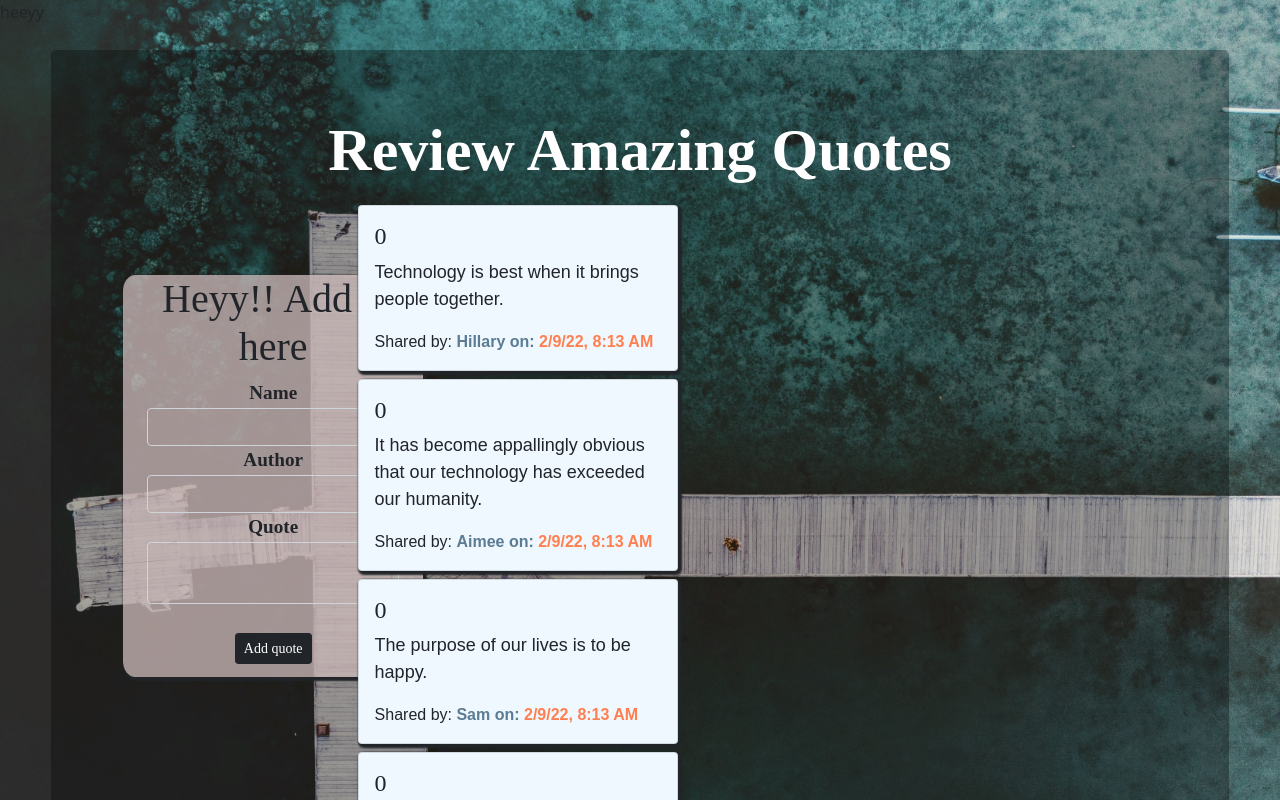
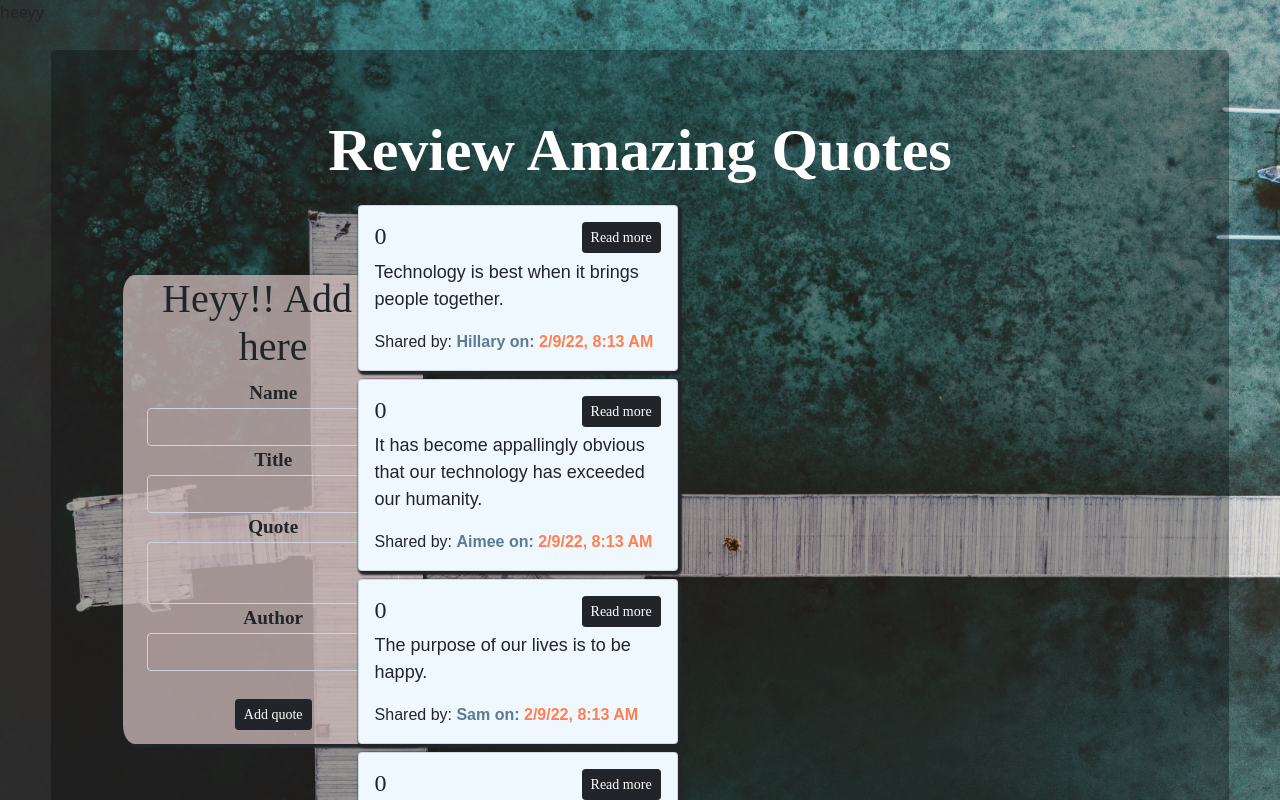
Before and after one commit to silvianjoki/Quotes-app, an Angular app: page / in a window 1280 px wide. Shown: the top 800 px of the page. Built offline with nearby package versions, Linux system fonts and the light colour scheme; a web font is replaced by a local one.

Commit message:
add quote title

```diff
--- a/src/app/details/details.component.html
+++ b/src/app/details/details.component.html
@@ -11,8 +11,8 @@
                 <div class="cards">
                     <div *ngFor="let quote  of sortQuotes; let i= index" class="card" style="width: 20rem;">
                     <div class="card-body">
-                        <h4 class="card-title"> {{quote.likes}}
-                            <!-- <button (click)="displayInfo(i)" class="btn btn-dark btn-sm" id="quotes-button">Read more</button> -->
+                        <h4 class="card-title" appHighlightQuote> {{quote.likes}}
+                            <button (click)="displayInfo(i)" class="btn btn-dark btn-sm" id="quotes-button">Read more</button>
                         </h4>
                         <p class="card-text"> {{quote.quote}}</p>
                         <app-upvote *ngIf="quote.showInfo" (isRead)="quoteDelete ($event, i)"></app-upvote>
--- a/src/app/details/details.component.ts
+++ b/src/app/details/details.component.ts
@@ -13,11 +13,11 @@ export class DetailsComponent implements OnInit {
 
   title = 'Review Amazing Quotes';
   quotes:Quotes[] = [
-    new Quotes ( 'Hillary',  'Technology is best when it brings people together.', 'Matt Mullenweg'),
-    new Quotes ( 'Aimee', 'It has become appallingly obvious that our technology has exceeded our humanity.', 'Albert Einstein'),
-    new Quotes ( 'Sam', 'The purpose of our lives is to be happy.', 'Dalai Lama'),
-    new Quotes ( 'Grace', 'Get busy living or get busy dying.', 'Stephen King'),
-    new Quotes ( 'Eve', 'Always focus on the work, rather than its reward.', 'Bravagad Gita')
+    new Quotes ( 'Hillary','Technology',  'Technology is best when it brings people together.', 'Matt Mullenweg'),
+    new Quotes ( 'Aimee','Tech', 'It has become appallingly obvious that our technology has exceeded our humanity.', 'Albert Einstein'),
+    new Quotes ( 'Sam', 'Life', 'The purpose of our lives is to be happy.', 'Dalai Lama'),
+    new Quotes ( 'Grace','Purpose', 'Get busy living or get busy dying.', 'Stephen King'),
+    new Quotes ( 'Eve', 'Life', 'Always focus on the work, rather than its reward.', 'Bravagad Gita')
   ];
 
 
--- a/src/app/form/form.component.html
+++ b/src/app/form/form.component.html
@@ -8,8 +8,8 @@
             <!-- <div [hidden]="name.valid" || name.pristine class="alert alert-danger"></div> -->
         </div>
         <div class="form-group">
-            <label for="author">Author</label>
-            <input type="text" id="author" required class="form-control" [(ngModel)]="author"  name="author"  required>
+            <label for="author">Title</label>
+            <input type="text" id="title" required class="form-control" [(ngModel)]="title"  name="title"  required>
             <!-- <div [hidden]="author.valid" || name.pristine class="alert alert-danger"></div> -->
         </div>
         <div class="form-group">
@@ -17,6 +17,12 @@
             <textarea class="form-control" id="description" rows="2" [(ngModel)]="quote" name="description"  required></textarea>
             <!-- <div [hidden]="quote.valid" || name.pristine class="alert alert-danger"></div> -->
         </div>
+        <div class="form-group">
+            <label for="author">Author</label>
+            <input type="text" id="author" required class="form-control" [(ngModel)]="author"  name="author"  required>
+            <!-- <div [hidden]="author.valid" || name.pristine class="alert alert-danger"></div> -->
+        </div>
+
         <br>
         <button type="submit" class="btn btn-sm btn-dark">Add quote</button>
     </form>
--- a/src/app/form/form.component.ts
+++ b/src/app/form/form.component.ts
@@ -10,7 +10,7 @@ import { Quotes} from '../quotes'
 })
 export class FormComponent implements OnInit {
 
-  quoted= new Quotes ('Silvia','Take some rest', 'Silvie');
+  quoted= new Quotes ('Silvia','Rest','Take some rest', 'Silvie');
   @Output() add = new EventEmitter < Quotes > ();
   name !:string;
   title !:string;
--- a/src/app/quotes.ts
+++ b/src/app/quotes.ts
@@ -1,7 +1,7 @@
 export class Quotes {
     showInfo:boolean;
     public datePosted:Date; public likes:number; public dislikes:number;
-    constructor(public name:string, public quote:string, public author:string,) {
+    constructor(public name:string, public title:string, public quote:string, public author:string,) {
         this.showInfo=false;
         this.datePosted=new Date ();
         this.likes = 0;
--- a/src/app/upvote/upvote.component.html
+++ b/src/app/upvote/upvote.component.html
@@ -3,9 +3,9 @@
 <h6 class="card-subtitle mb-2 text-muted">
 {{quots.author}} <span id="when">Posted: {{quots.datePosted | dateCount}} day(s) ago.</span>  </h6>
 <div class = "container-fluid" id = "buttons">
-    <button class="btn btn-sm like" (click)="upvote()" appHighlight> {{quots.likes}} <i class="fa fa-thumbs-up" id="like"></i></button>
+    <button class="btn btn-sm like" (click)="upvote()" appHighlight> {{quots.likes}} <i class="bi-hand-thumbs-up-fill" id="like"></i></button>
 
-    <button class="btn btn-sm hate" (click)="downvote()" appHighlight>  {{quots.dislikes}} <i class="fa fa-thumbs-down" id="dislike"></i></button>
+    <button class="btn btn-sm hate" (click)="downvote()" appHighlight>  {{quots.dislikes}} <i class="bi-hand-thumbs-up-fill" id="dislike"></i></button>
 
-    <button class="btn btn-sm btn-danger" style='color: red;' (click)="quoteDelete"> <i class="fa fa-trush" id="delete"></i></button>
+    <button class="btn btn-sm btn-danger" style='color: red;'  (click)="quoteDelete"> <i class="bi-trash" id="delete"></i></button>
 </div>
--- a/src/app/upvote/upvote.component.ts
+++ b/src/app/upvote/upvote.component.ts
@@ -9,7 +9,7 @@ import { Quotes } from '../quotes';
 })
 export class UpvoteComponent implements OnInit {
 
-  quots = new Quotes('','','');
+  quots = new Quotes('','','','');
   @Output() deleteQuote = new EventEmitter <Quotes> ()
   quoteDelete (){
     this.deleteQuote.emit(this.quots)
```
